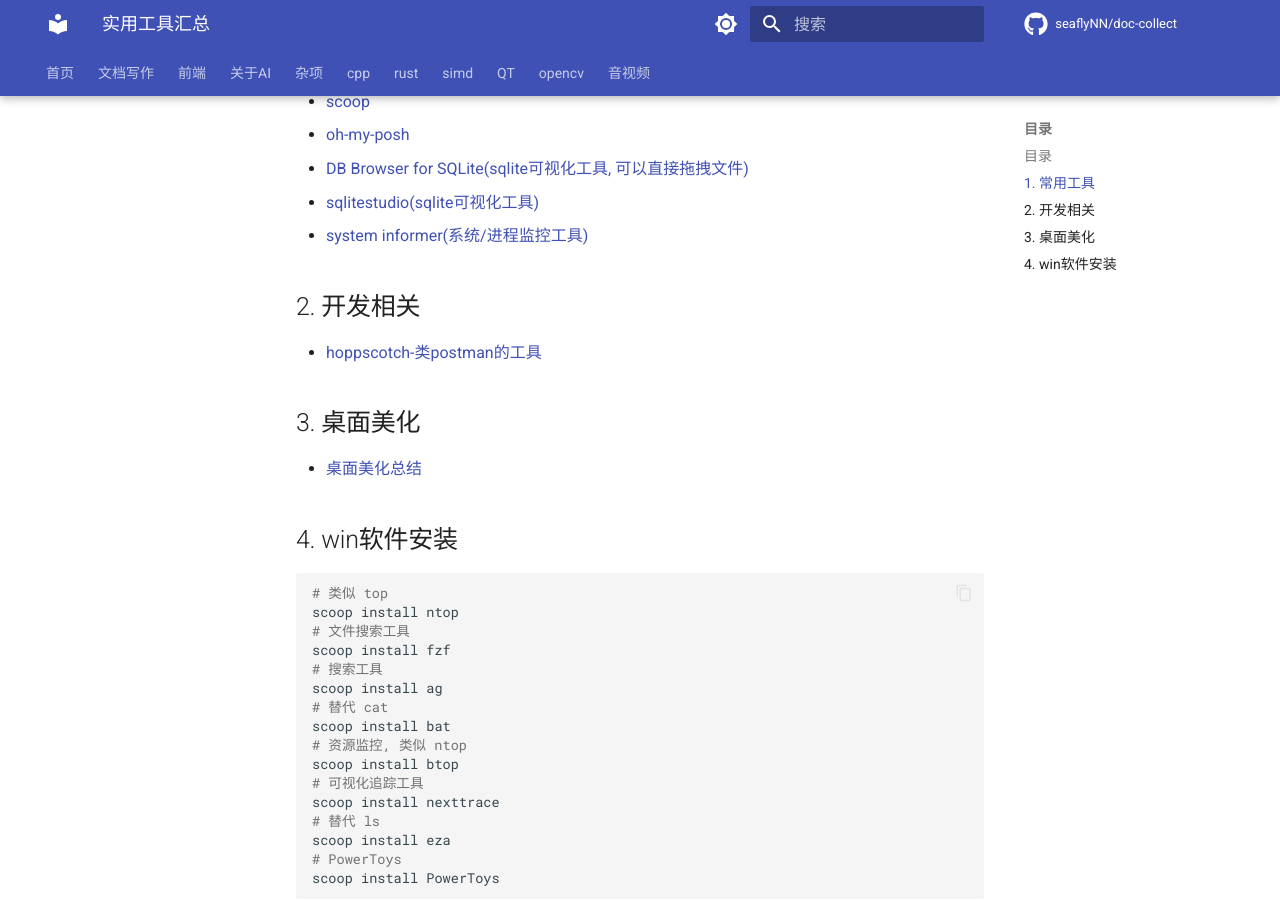
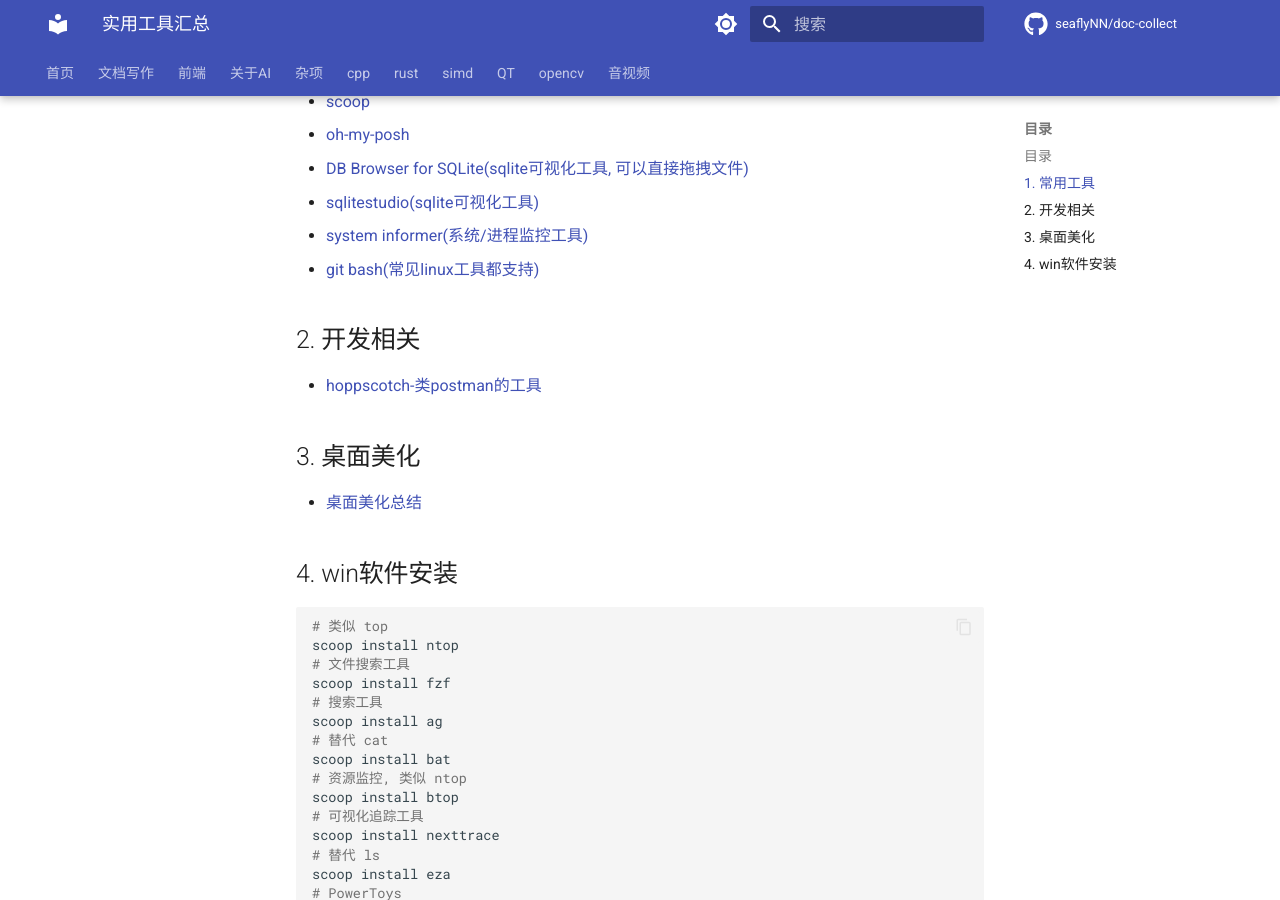
Before and after one commit to seaflyNN/doc-collect, an MkDocs documentation site: the page built from docs/杂项/实用工具汇总.md, in a window 1280 px wide and 900 px high, scrolled down 911 px. Built offline with MkDocs 1.6.1 and Material for MkDocs 9.7.7, drawn with Linux system fonts in a browser that asks for light colours; comment, search, counter and statistics services are not loaded.

Commit message:
[feat] 更新部分笔记

```diff
--- a/docs/杂项/实用工具汇总.md
+++ b/docs/杂项/实用工具汇总.md
@@ -29,6 +29,7 @@
 + [DB Browser for SQLite(sqlite可视化工具, 可以直接拖拽文件)](https://cknoll.github.io/sqlitebrowser/)
 + [sqlitestudio(sqlite可视化工具)](https://sqlitestudio.pl/)
 + [system informer(系统/进程监控工具)](https://systeminformer.sourceforge.io/)
++ [git bash(常见linux工具都支持)](https://git-scm.com/)
 
 
 ## 2. 开发相关
```
